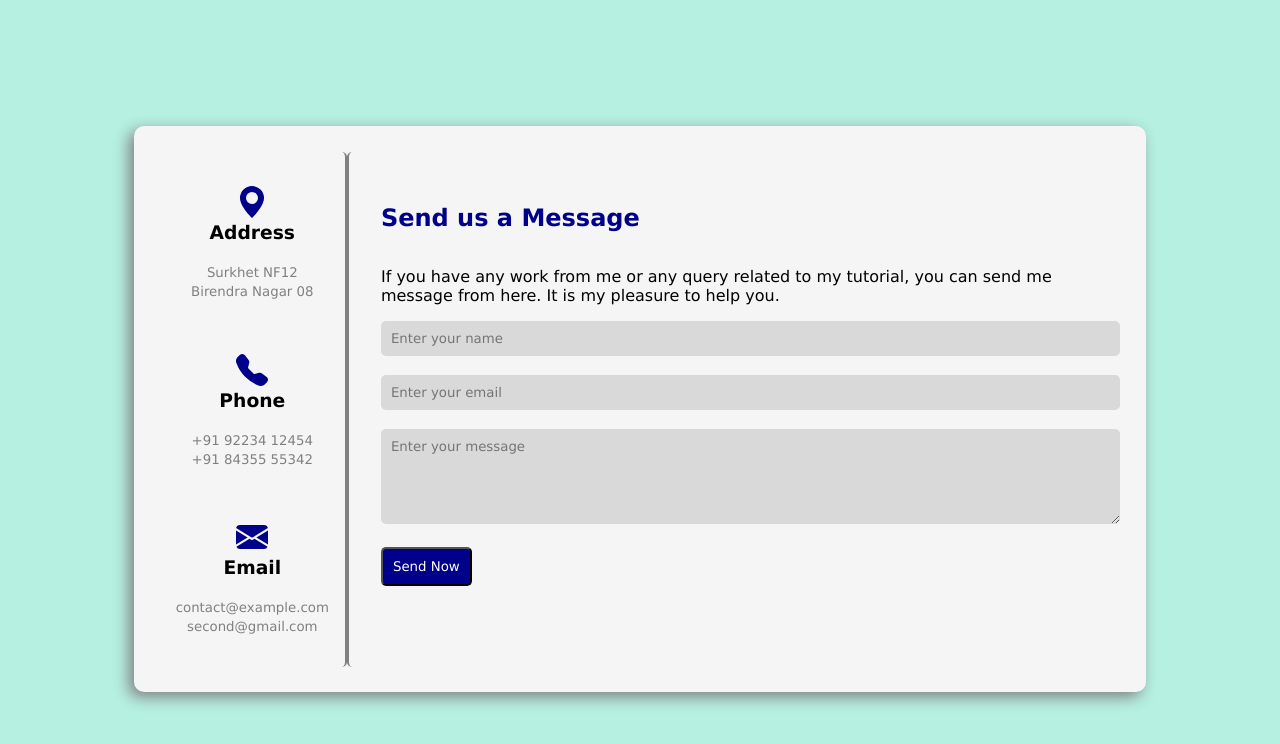
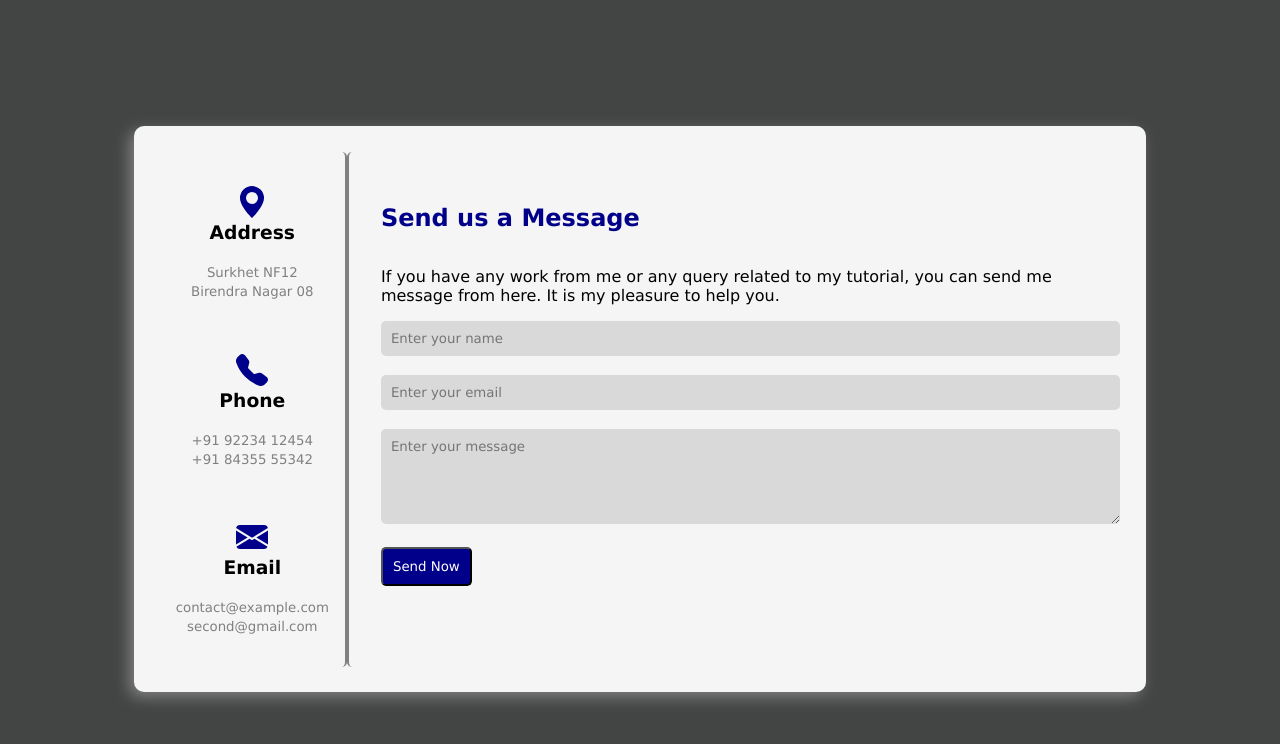
Before and after one commit to Thej7/ContactPage, a plain HTML site: page index.html in a window 1280 px wide. Drawn offline with Linux system fonts and the light colour scheme.

Commit message:
feat: chane backgrount color

```diff
--- a/style.css
+++ b/style.css
@@ -4,7 +4,7 @@
 }
 
 body {
-    background-color: rgb(181, 240, 225);
+    background-color: rgb(66, 69, 68);
 }
 
 .main-section {
```
